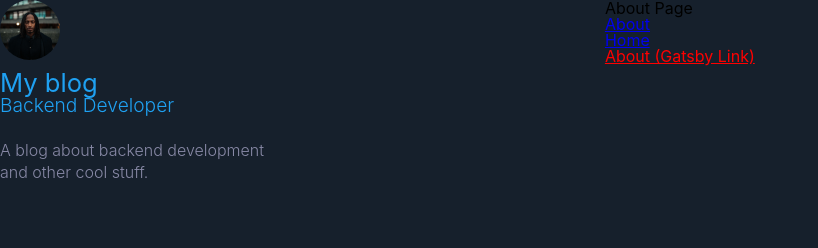
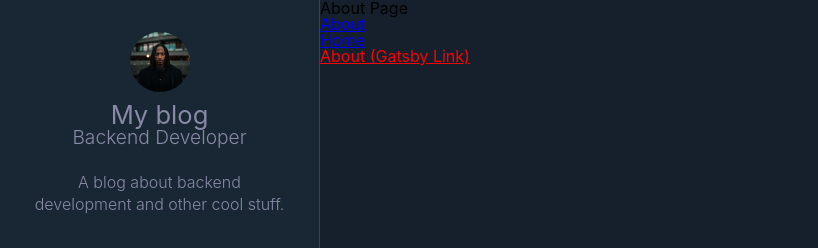
Before and after one commit to kyfelipe/gatsbyjs-blog, a Gatsby site: page /about in a window 1280 px wide. Shown: the top 248 px of the page, without its empty margins (0-818 px from the left). Built offline with nearby package versions, Linux system fonts and the light colour scheme; Gatsby itself is replaced by a stand-in of ours.

Commit message:
Create Sidebar Component

```diff
--- a/src/components/Layout/layout.js
+++ b/src/components/Layout/index.js
@@ -1,17 +1,15 @@
 import React from "react"
 import PropTypes from "prop-types"
 
-import Profile from "../Profile"
 import * as S from './styled'
 import GlobalStyles from "../../styles/global"
+import Sidebar from "../Sidebar"
 
 const Layout = ({ children }) => {
   return (
     <S.LayoutWrapper>
       <GlobalStyles />
-      <aside>
-        <Profile/>
-      </aside>
+      <Sidebar />
       <S.LayoutMain>{children}</S.LayoutMain>
     </S.LayoutWrapper>
   )
--- /dev/null
+++ b/src/components/Sidebar/index.js
@@ -0,0 +1,12 @@
+import React from "react"
+import Profile from "../Profile"
+
+import * as S from './styled'
+
+const Sidebar = () => (
+  <S.SidebarWrapper>
+    <Profile/>
+  </S.SidebarWrapper>
+);
+
+export default Sidebar;
--- /dev/null
+++ b/src/components/Sidebar/styled.js
@@ -0,0 +1,14 @@
+import styled from "styled-components"
+
+export const SidebarWrapper = styled.aside`
+  align-items: center;
+  border-right: 1px solid #38444d;
+  background: #192734;
+  display: flex;
+  flex-direction: column;
+  height: 100vh;
+  position: fixed;
+  padding: 2rem;
+  text-align: center;
+  width: 20rem;
+`;
--- a/src/pages/404.js
+++ b/src/pages/404.js
@@ -1,6 +1,6 @@
 import React from "react"
 
-import Layout from "../components/Layout/layout"
+import Layout from "../components/Layout/index"
 import SEO from "../components/seo"
 
 const NotFoundPage = () => (
--- a/src/pages/about.js
+++ b/src/pages/about.js
@@ -1,6 +1,6 @@
 import React from "react"
 import { Link } from "gatsby"
-import Layout from "../components/Layout/layout"
+import Layout from "../components/Layout/index"
 import SEO from "../components/seo"
 
 const AboutPage = () => (
--- a/src/pages/index.js
+++ b/src/pages/index.js
@@ -1,7 +1,7 @@
 import React from "react"
 import { Link } from "gatsby"
 
-import Layout from "../components/Layout/layout"
+import Layout from "../components/Layout/index"
 import SEO from "../components/seo"
 
 const IndexPage = () => (
```
